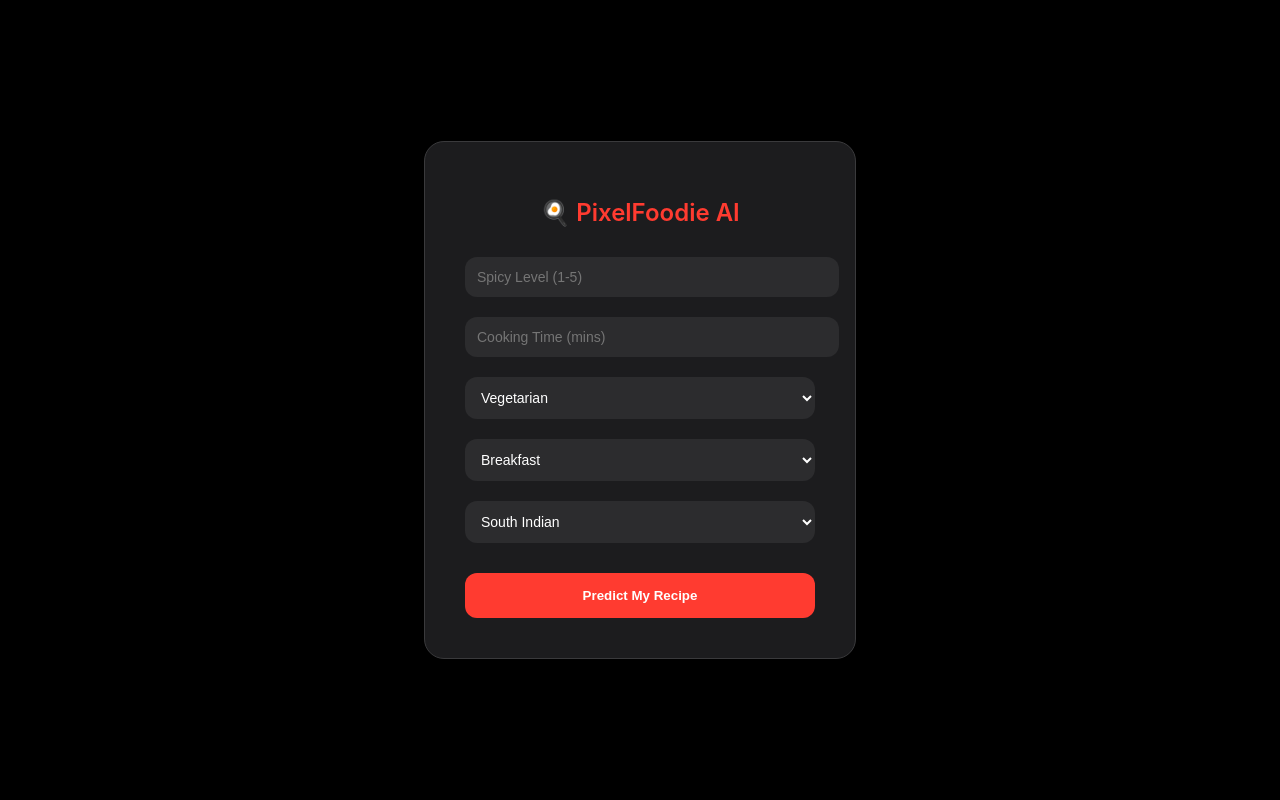
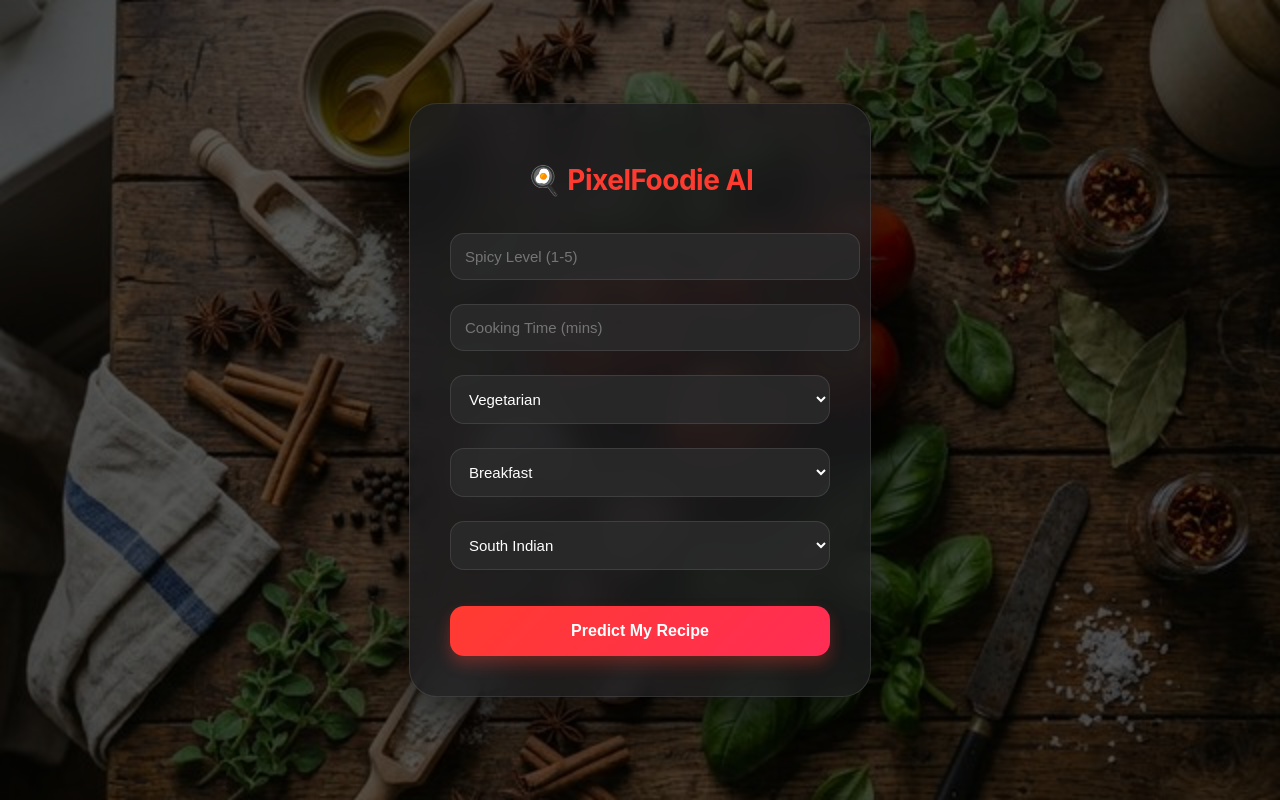
Before and after one commit to Niranjan2229/PIXELFOODIE-AI-PREDICTOR, a Flask app: page / in a window 1280 px wide. Run offline with Flask 3, Linux system fonts and the light colour scheme; parts of the project's set-up code (start-up, migrations or seed data) failed here and were passed over.

Commit message:
Enhancement: Added high-quality recipe background and premium glassmorphism styling to the UI

```diff
--- a/templates/index.html
+++ b/templates/index.html
@@ -5,57 +5,109 @@
     <meta name="viewport" content="width=device-width, initial-scale=1.0">
     <title>PixelFoodie AI | Smart Recommender</title>
     <style>
-        /* Apple-style Dark Theme */
+        /* Apple-style Dark Theme with Premium Background */
         body {
             font-family: -apple-system, BlinkMacSystemFont, "Segoe UI", Roboto, sans-serif;
-            background-color: #000;
+            background: linear-gradient(rgba(0, 0, 0, 0.65), rgba(0, 0, 0, 0.65)),
+                        url('{{ url_for("static", filename="images/recipe-bg.png") }}');
+            background-size: cover;
+            background-position: center;
+            background-attachment: fixed;
+            background-repeat: no-repeat;
             color: #fff;
             display: flex;
             justify-content: center;
             align-items: center;
-            height: 100vh;
+            min-height: 100vh;
             margin: 0;
+            overflow: hidden;
         }
+
+        /* Glassmorphism Card Effect */
         .card {
-            background: #1c1c1e;
+            background: rgba(28, 28, 30, 0.8);
+            backdrop-filter: blur(15px);
+            -webkit-backdrop-filter: blur(15px);
             padding: 40px;
-            border-radius: 20px; /* Rounded borders */
-            box-shadow: 0 10px 30px rgba(0,0,0,0.5);
-            width: 350px;
+            border-radius: 28px;
+            box-shadow: 0 20px 50px rgba(0, 0, 0, 0.6);
+            width: 380px;
             text-align: center;
-            border: 1px solid #3a3a3c;
+            border: 1px solid rgba(255, 255, 255, 0.1);
+            animation: fadeIn 0.8s ease-out;
         }
-        h1 { font-weight: 600; font-size: 24px; margin-bottom: 20px; color: #ff3b30; }
+
+        @keyframes fadeIn {
+            from { opacity: 0; transform: translateY(20px); }
+            to { opacity: 1; transform: translateY(0); }
+        }
+
+        h1 {
+            font-weight: 700;
+            font-size: 28px;
+            margin-bottom: 24px;
+            color: #ff3b30;
+            letter-spacing: -0.5px;
+        }
+
         select, input {
             width: 100%;
-            padding: 12px;
-            margin: 10px 0;
-            border-radius: 12px;
-            border: none;
-            background: #2c2c2e;
+            padding: 14px;
+            margin: 12px 0;
+            border-radius: 14px;
+            border: 1px solid rgba(255, 255, 255, 0.1);
+            background: rgba(44, 44, 46, 0.8);
             color: white;
-            font-size: 14px;
+            font-size: 15px;
+            outline: none;
+            transition: all 0.3s ease;
         }
+
+        select:focus, input:focus {
+            border-color: #ff3b30;
+            background: rgba(58, 58, 60, 0.9);
+            box-shadow: 0 0 0 4px rgba(255, 59, 48, 0.2);
+        }
+
         button {
             width: 100%;
-            padding: 15px;
-            margin-top: 20px;
-            border-radius: 12px;
+            padding: 16px;
+            margin-top: 24px;
+            border-radius: 14px;
             border: none;
-            background: #ff3b30;
+            background: linear-gradient(135deg, #ff3b30, #ff2d55);
             color: white;
-            font-weight: bold;
+            font-weight: 600;
+            font-size: 16px;
             cursor: pointer;
-            transition: 0.3s;
+            transition: all 0.4s cubic-bezier(0.175, 0.885, 0.32, 1.275);
+            box-shadow: 0 8px 15px rgba(255, 59, 48, 0.3);
         }
-        button:hover { background: #ff453a; transform: scale(1.02); }
+
+        button:hover {
+            transform: translateY(-2px) scale(1.02);
+            box-shadow: 0 12px 20px rgba(255, 59, 48, 0.4);
+        }
+
+        button:active {
+            transform: translateY(0) scale(0.98);
+        }
+
         .result {
-            margin-top: 25px;
-            padding: 15px;
-            background: #2c2c2e;
-            border-radius: 12px;
+            margin-top: 30px;
+            padding: 20px;
+            background: rgba(50, 215, 75, 0.15);
+            border: 1px solid rgba(50, 215, 75, 0.3);
+            border-radius: 16px;
             color: #32d74b;
             font-weight: 600;
+            font-size: 17px;
+            animation: slideUp 0.5s ease-out;
+        }
+
+        @keyframes slideUp {
+            from { opacity: 0; transform: translateY(10px); }
+            to { opacity: 1; transform: translateY(0); }
         }
     </style>
 </head>
```
Also changed, not shown: static/images/recipe-bg.png (added).
